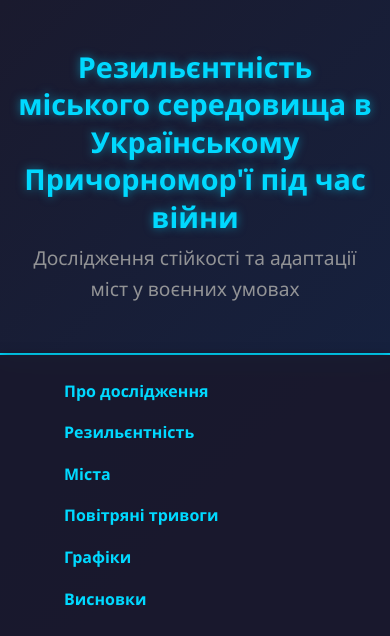
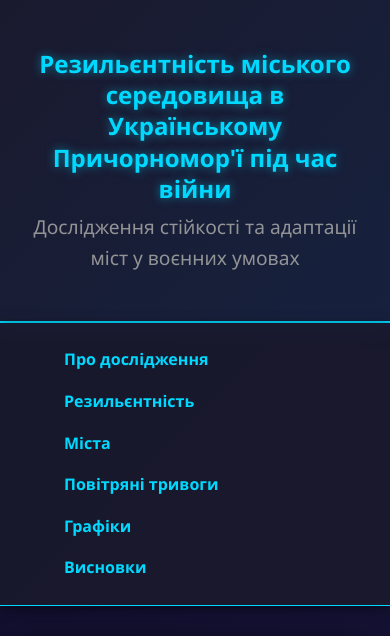
Before and after one commit to N1don/Resilence, a plain HTML site: page index.html in a window 390 px wide. Shown: the top 636 px of the page. Drawn offline with nearby package versions, Linux system fonts and the light colour scheme.

Commit message:
Update site.css

```diff
--- a/site.css
+++ b/site.css
@@ -306,3 +306,9 @@ section {
     background: #00d9ff;
 
 }
+
+@media (max-width: 768px) {
+    header h1 {
+        font-size: 1.5rem;
+        line-height: 1.3;
+}
```
